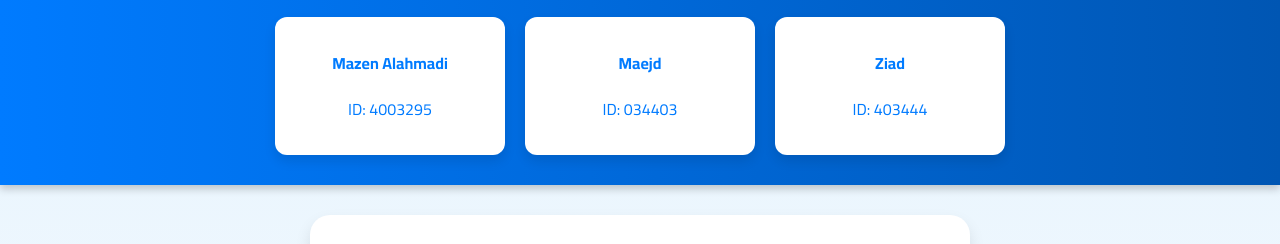
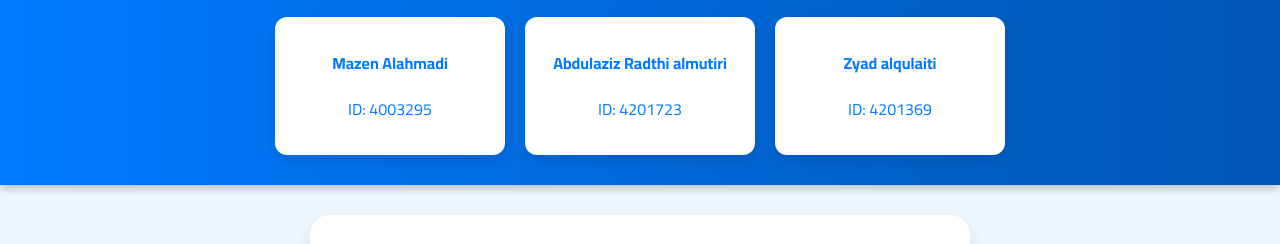
Before and after one commit to Ti0v/Encryption_Tool, a plain HTML site: page index.html in a window 1280 px wide. Shown: the part 98-342 px from the top of the page. Drawn offline with Linux system fonts and the light colour scheme.

Commit message:
Update index.html
-Production

```diff
--- a/index.html
+++ b/index.html
@@ -174,12 +174,12 @@
                 <p>ID: 4003295</p>
             </div>
             <div class="member">
-                <p><strong>Maejd</strong></p>
-                <p>ID: 034403</p>
+                <p><strong>Abdulaziz Radthi almutiri </strong></p>
+                <p>ID: 4201723</p>
             </div>
             <div class="member">
-                <p><strong>Ziad</strong></p>
-                <p>ID: 403444</p>
+                <p><strong>Zyad alqulaiti</strong></p>
+                <p>ID: 4201369</p>
             </div>
         </div>
     </header>
```
